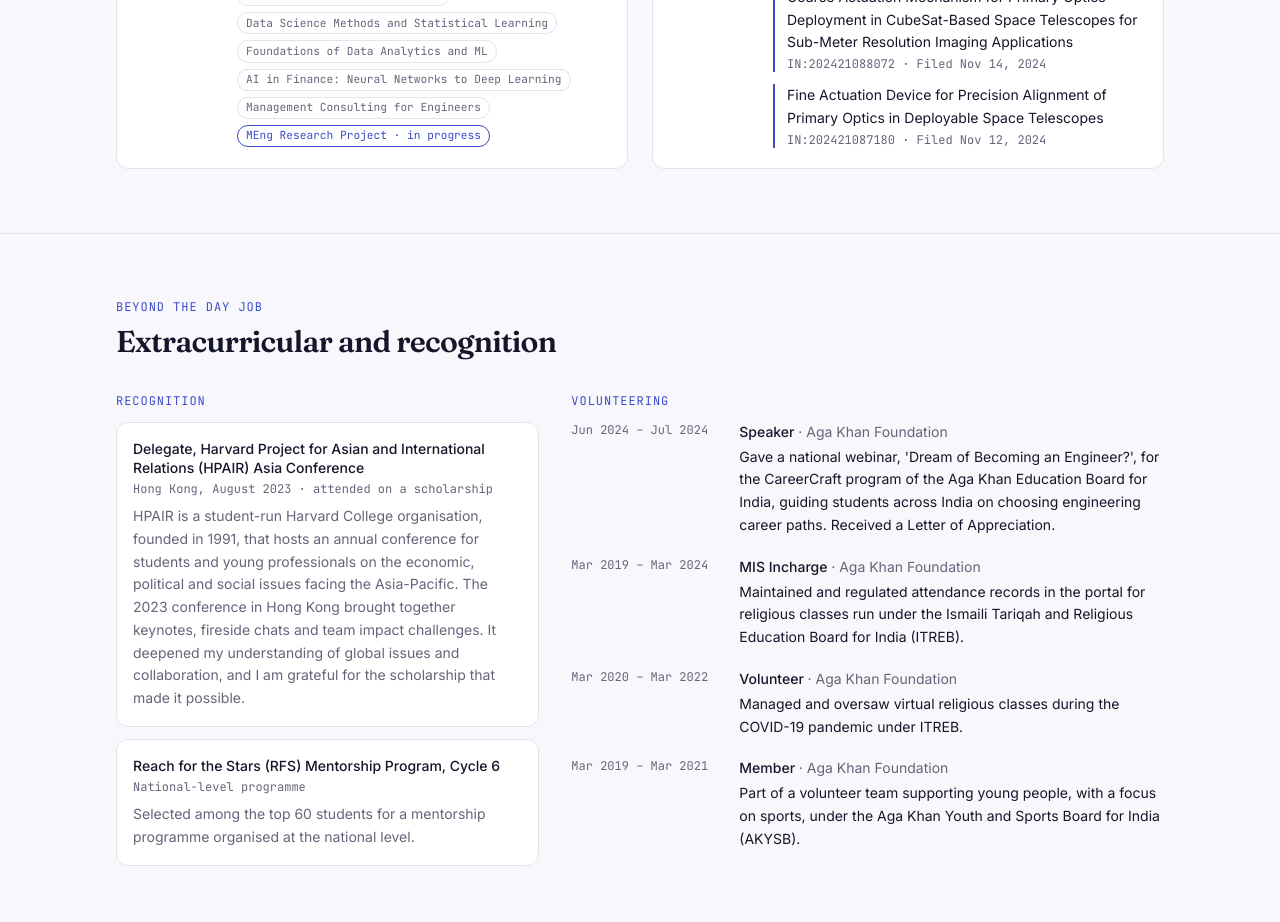
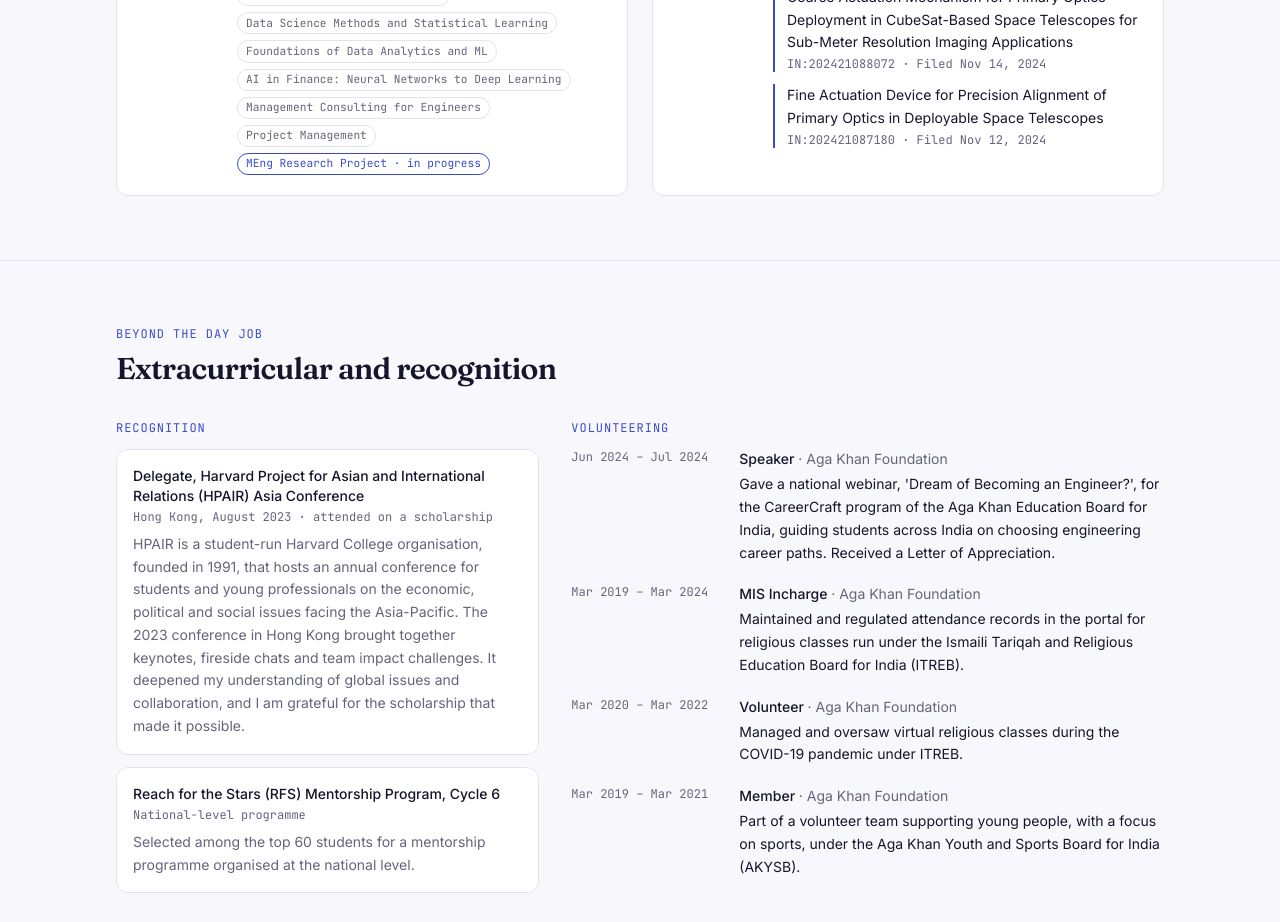
Before and after one commit to sohenpatel22/portfolio, a Next.js app: page / in a window 1280 px wide. Shown: the part 4620-5542 px from the top of the page. Built offline with nearby package versions, Linux system fonts and the light colour scheme; no server answers.

Commit message:
Add Project Management to coursework

```diff
--- a/src/data/profile.ts
+++ b/src/data/profile.ts
@@ -225,6 +225,7 @@
   { name: "Foundations of Data Analytics and ML" },
   { name: "AI in Finance: Neural Networks to Deep Learning" },
   { name: "Management Consulting for Engineers" },
+  { name: "Project Management" },
   { name: "MEng Research Project", inProgress: true },
 ];
 
```
